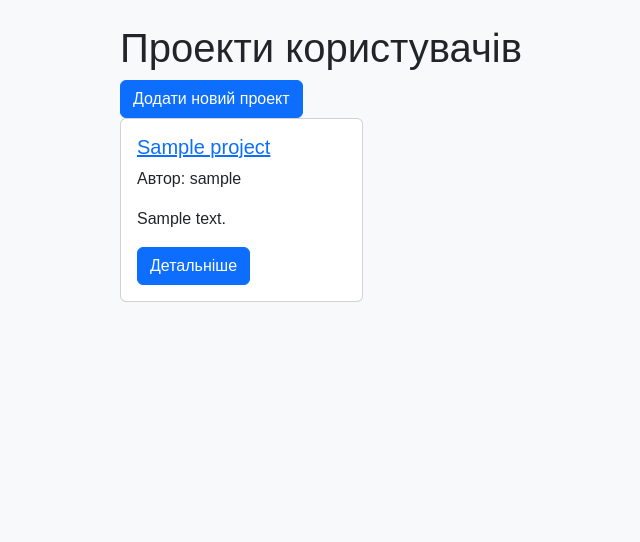
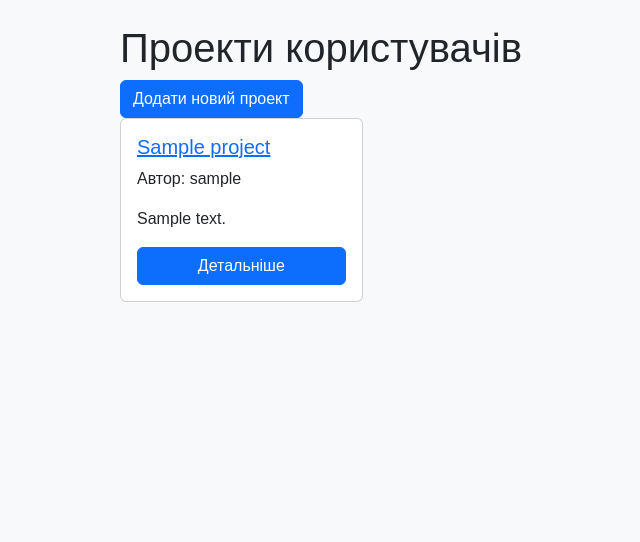
Before and after one commit to SofiaaMohyla/python_advance_group_project_2025, a Django app: template templates/portfolio/project_list.html in a window 1280 px wide. Shown: the part 62-604 px from the top of the page, without its empty margins (132-772 px from the left). Run offline with Django 3.2, Linux system fonts and the light colour scheme; the template is opened without the code that fills it: most values are stand-ins (such as "Sample title", 1, 10 or a date in 2020).

Commit message:
updated html

```diff
--- a/templates/portfolio/project_list.html
+++ b/templates/portfolio/project_list.html
@@ -6,14 +6,14 @@
 <div class="projects row">
     {% for project in projects %}
         <div class="col-md-4 mb-3 d-flex">
-            <div class="card flex-fill d-flex flex-column" style="display:flex">
+            <div class="card" style="width: 20rem;">
                 {% with project.project_images.first as first_image %}
                     {% if first_image %}
                         <img src="{{ first_image.image.url }}" class="card-img-top" alt="Project image">
                     {% endif %}
                 {% endwith %}
 
-                <div class="card-body">
+                <div class="card-body flex-fill d-flex flex-column justify-content-between">
                     <h5 class="card-title">
                         <a href="{% url 'project-detail' project.pk %}">{{ project.title }}</a>
                     </h5>
```
